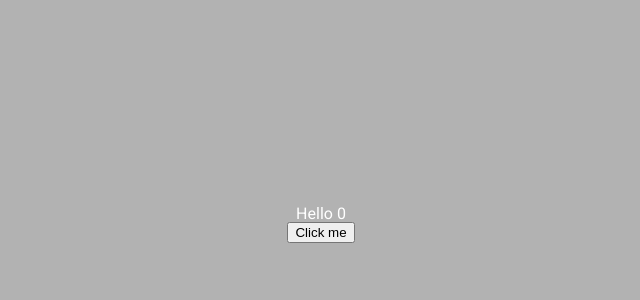
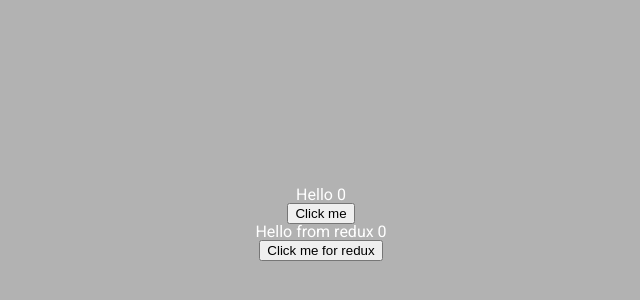
Before and after one commit to vadikghetta/trains, a React app: page / in a window 1280 px wide. Shown: the part 176-476 px from the top of the page, without its empty margins (319-959 px from the left). Built offline with nearby package versions, Linux system fonts and the light colour scheme.

Commit message:
testing redux

```diff
--- a/src/components/app/App.tsx
+++ b/src/components/app/App.tsx
@@ -1,14 +1,23 @@
 import { useState } from "react";
 import styles from "./App.module.scss"
+import { useAppDispatch, useAppSelector } from "@/redux/hooks";
+import { increment } from "@/redux/slices/counterSlice";
+
 
 const App = () => {
-    const [state, setState] = useState(0)
+    const [state, setState] = useState(0);
+    const counterState = useAppSelector(state => state.counter).value;
+    const dispatch = useAppDispatch();
     return (
         <div className={styles.main}>
             <h1>Hello {state}</h1>
             <button onClick={() => {
                 setState(state => state += 1)
             }}>Click me</button>
+            <h2>Hello from redux {counterState}</h2>
+            <button onClick={() => {
+                dispatch(increment())
+            }}>Click me for redux</button>
         </div>
     )
 }
--- a/src/redux/slices/counterSlice.ts
+++ b/src/redux/slices/counterSlice.ts
@@ -13,7 +13,6 @@ const initialState: CounterState = {
 
 export const counterSlice = createSlice({
   name: 'counter',
-  // `createSlice` will infer the state type from the `initialState` argument
   initialState,
   reducers: {
     increment: state => {
@@ -22,7 +21,6 @@ export const counterSlice = createSlice({
     decrement: state => {
       state.value -= 1
     },
-    // Use the PayloadAction type to declare the contents of `action.payload`
     incrementByAmount: (state, action: PayloadAction<number>) => {
       state.value += action.payload
     }
@@ -31,7 +29,6 @@ export const counterSlice = createSlice({
 
 export const { increment, decrement, incrementByAmount } = counterSlice.actions
 
-// Other code such as selectors can use the imported `RootState` type
 export const selectCount = (state: RootState) => state.counter.value
 
 export default counterSlice.reducer
```
